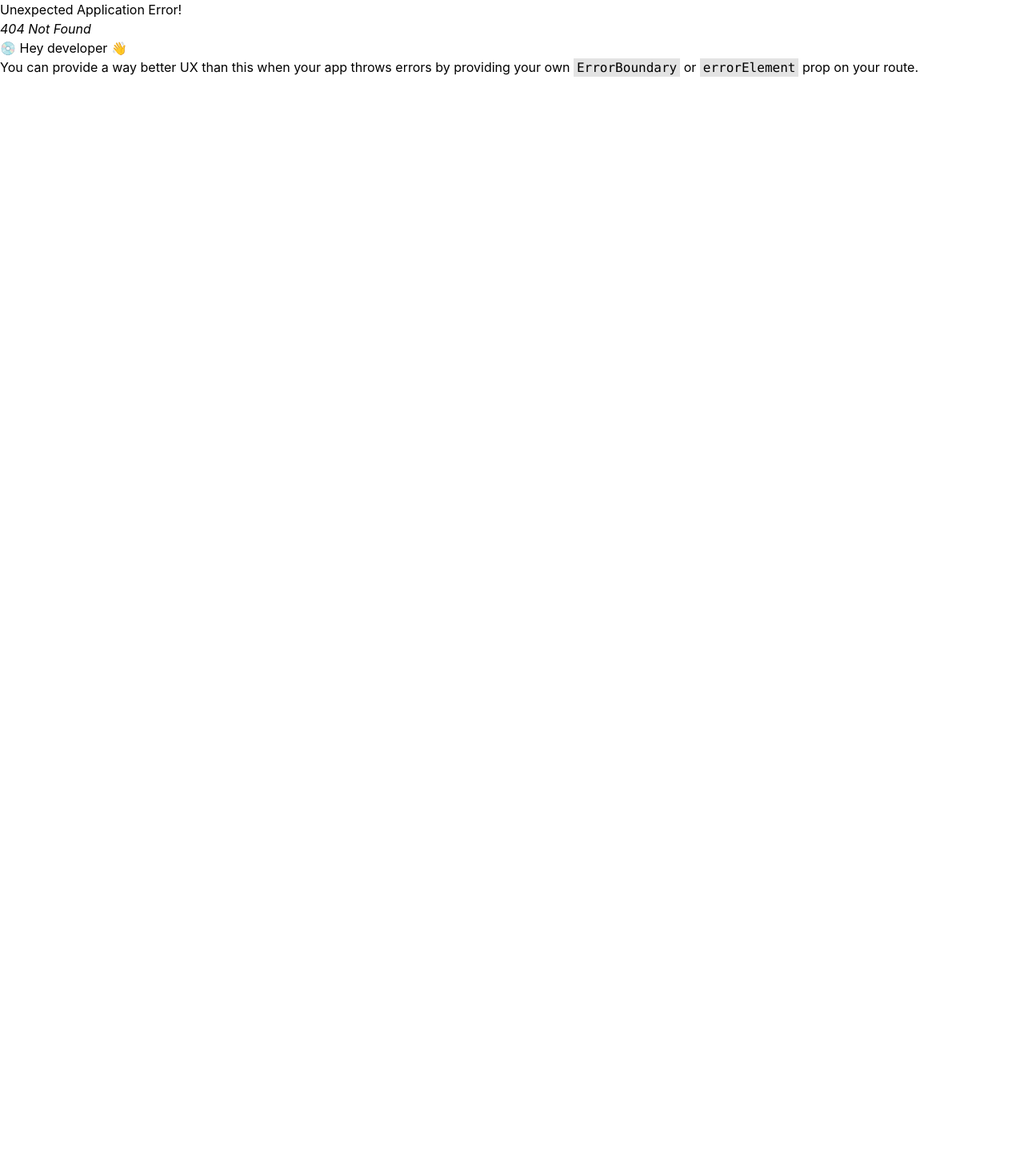
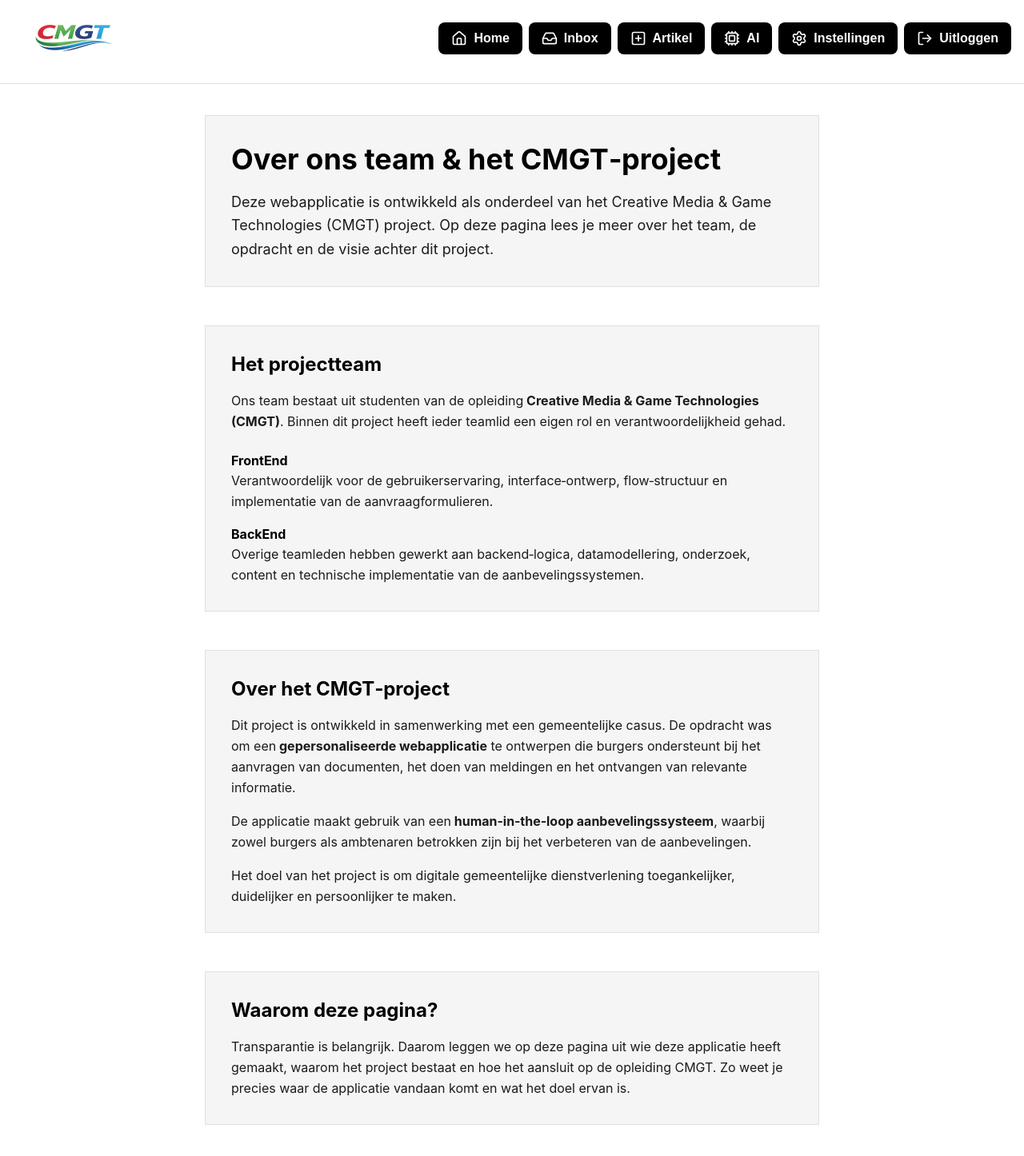
Before and after one commit to TrevinoRizkySunarja/TLE3-FrontEnd, a React (Vite) app in the folder TLE3/: page /informatie in a window 1280 px wide. Before the commit this address had no page. Shown: the top 1446 px of the page at 80% size. Before the commit the page ends 800 px from the top, so only its background shows below. Built offline with nearby package versions, Linux system fonts and the light colour scheme.

Commit message:
V 1.7.3 - info pagina

```diff
--- a/TLE3/src/App.jsx
+++ b/TLE3/src/App.jsx
@@ -7,6 +7,7 @@ import TestNavbar from "./pages/TestNavbar";
 import NavbarIng from "./pages/NavbarIng";
 import FYP from "./pages/fyp.jsx";
 import Homepage from "./pages/homepage.jsx";
+import InformatiePagina from "./Informatie.jsx";
 import Profile_User from "./pages/profile_user.jsx";
 
 // Auth pages
@@ -54,6 +55,7 @@ const router = createBrowserRouter([
             { path: "/aanvraag/stap-2",     element: <AanvraagForm2 /> },
             { path: "/aanvraag/stap-3",     element: <AanvraagForm3 /> },
             { path: "/aanvraag/voltooid",   element: <AanvraagVoltooid /> },
+            { path: "/informatie",           element: <InformatiePagina />},
         ],
     },
 
--- /dev/null
+++ b/TLE3/src/informatie.jsx
@@ -0,0 +1,104 @@
+import Navbar from "./components/Navbar.jsx";
+import React from "react";
+
+export default function InformatiePagina() {
+    return (
+        <main className="bg-white text-[#1B1B1B] font-sans px-6 py-12">
+            <Navbar />
+
+            {/* HEADER BLOK */}
+            <section className="max-w-3xl mx-auto mb-12 bg-[#F5F5F5]
+                                p-8 border border-[#E0E0E0]">
+                <h1 className="text-4xl font-bold text-black mb-4 leading-tight">
+                    Over ons team & het CMGT‑project
+                </h1>
+                <p className="text-lg leading-relaxed">
+                    Deze webapplicatie is ontwikkeld als onderdeel van het
+                    Creative Media & Game Technologies (CMGT) project.
+                    Op deze pagina lees je meer over het team, de opdracht
+                    en de visie achter dit project.
+                </p>
+            </section>
+
+            {/* TEAM SECTIE */}
+            <section className="max-w-3xl mx-auto mb-12 bg-[#F5F5F5]
+                                p-8 border border-[#E0E0E0]">
+                <h2 className="text-2xl font-bold text-black mb-4">
+                    Het projectteam
+                </h2>
+
+                <p className="leading-relaxed mb-6">
+                    Ons team bestaat uit studenten van de opleiding
+                    <strong> Creative Media & Game Technologies (CMGT)</strong>.
+                    Binnen dit project heeft ieder teamlid een eigen rol
+                    en verantwoordelijkheid gehad.
+                </p>
+
+                <ul className="space-y-4">
+                    <li>
+                        <p className="font-bold text-black">FrontEnd</p>
+                        <p className="leading-relaxed">
+                            Verantwoordelijk voor de gebruikerservaring,
+                            interface‑ontwerp, flow‑structuur en implementatie
+                            van de aanvraagformulieren.
+                        </p>
+                    </li>
+
+                    <li>
+                        <p className="font-bold text-black">BackEnd</p>
+                        <p className="leading-relaxed">
+                            Overige teamleden hebben gewerkt aan backend‑logica,
+                            datamodellering, onderzoek, content en technische
+                            implementatie van de aanbevelingssystemen.
+                        </p>
+                    </li>
+                </ul>
+            </section>
+
+            {/* PROJECT SECTIE */}
+            <section className="max-w-3xl mx-auto mb-12 bg-[#F5F5F5]
+                                p-8 border border-[#E0E0E0]">
+                <h2 className="text-2xl font-bold text-black mb-4">
+                    Over het CMGT‑project
+                </h2>
+
+                <p className="leading-relaxed mb-4">
+                    Dit project is ontwikkeld in samenwerking met een
+                    gemeentelijke casus. De opdracht was om een
+                    <strong> gepersonaliseerde webapplicatie</strong> te ontwerpen
+                    die burgers ondersteunt bij het aanvragen van documenten,
+                    het doen van meldingen en het ontvangen van relevante informatie.
+                </p>
+
+                <p className="leading-relaxed mb-4">
+                    De applicatie maakt gebruik van een
+                    <strong> human‑in‑the‑loop aanbevelingssysteem</strong>,
+                    waarbij zowel burgers als ambtenaren betrokken zijn bij
+                    het verbeteren van de aanbevelingen.
+                </p>
+
+                <p className="leading-relaxed">
+                    Het doel van het project is om digitale gemeentelijke
+                    dienstverlening toegankelijker, duidelijker en persoonlijker
+                    te maken.
+                </p>
+            </section>
+
+            {/* AFSLUITING */}
+            <section className="max-w-3xl mx-auto bg-[#F5F5F5]
+                                p-8 border border-[#E0E0E0]">
+                <h2 className="text-2xl font-bold text-black mb-4">
+                    Waarom deze pagina?
+                </h2>
+
+                <p className="leading-relaxed">
+                    Transparantie is belangrijk. Daarom leggen we op deze pagina uit
+                    wie deze applicatie heeft gemaakt, waarom het project bestaat
+                    en hoe het aansluit op de opleiding CMGT. Zo weet je precies
+                    waar de applicatie vandaan komt en wat het doel ervan is.
+                </p>
+            </section>
+
+        </main>
+    );
+}
```
